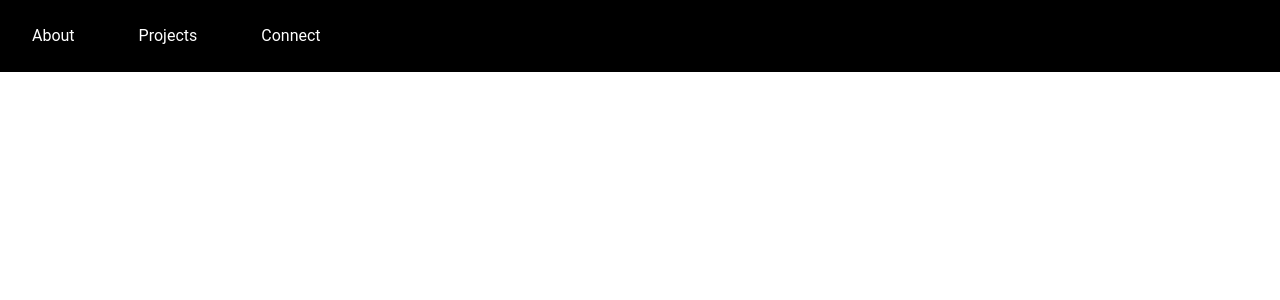
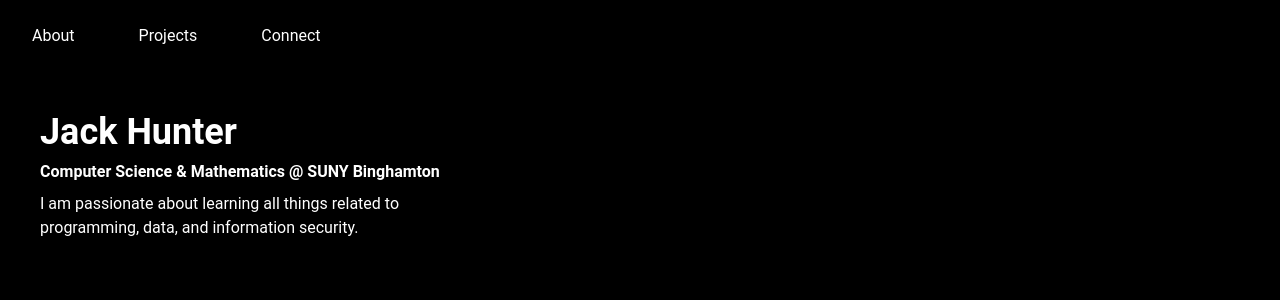
Before and after one commit to jhthirteen/sitev2, a React (Vite) app in the folder dev/personal/: page / in a window 1280 px wide. Shown: the top 300 px of the page. Built offline with nearby package versions, Linux system fonts and the light colour scheme.

Commit message:
added homepage text

```diff
--- /dev/null
+++ b/dev/personal/src/components/HomeText.jsx
@@ -0,0 +1,11 @@
+const HomeText = () => {
+    return(
+        <div className="ml-10 mt-10">
+            <h1 className="text-white text-4xl font-bold">Jack Hunter</h1>
+            <h2 className="text-white font-bold mt-2">Computer Science & Mathematics @ SUNY Binghamton</h2>
+            <p className="text-white mt-2">I am passionate about learning all things related to</p>
+            <p className="text-white">programming, data, and information security.</p>
+        </div>
+    )
+};
+export default HomeText;
--- a/dev/personal/src/components/Navbar.jsx
+++ b/dev/personal/src/components/Navbar.jsx
@@ -2,9 +2,9 @@ const Navbar = () => {
     return (
         <nav className="bg-black p-4 text-white">
             <div className="container mx-auto flex justify-start space-x-8">
-                <a href="/about" className="text-white px-4 py-2">About</a>
-                <a href="/projects" className="text-white px-4 py-2">Projects</a>
-                <a href="/connect" className="text-white px-4 py-2">Connect</a>
+                <a href="/about" className="text-white px-4 py-2 hover:text-sky-500">About</a>
+                <a href="/projects" className="text-white px-4 py-2 hover:text-sky-500">Projects</a>
+                <a href="/connect" className="text-white px-4 py-2 hover:text-sky-500">Connect</a>
             </div>
         </nav>
     )
--- a/dev/personal/src/pages/HomePage.jsx
+++ b/dev/personal/src/pages/HomePage.jsx
@@ -1,10 +1,12 @@
 import Navbar from '../components/Navbar'
+import HomeText from '../components/HomeText'
 
 const HomePage = () => {
     return (
         <>
-            <div className="min-h-screen flex flex-col">
+            <div className="min-h-screen flex flex-col bg-black">
                 <Navbar />
+                <HomeText />
             </div>
         </>
     )
```
